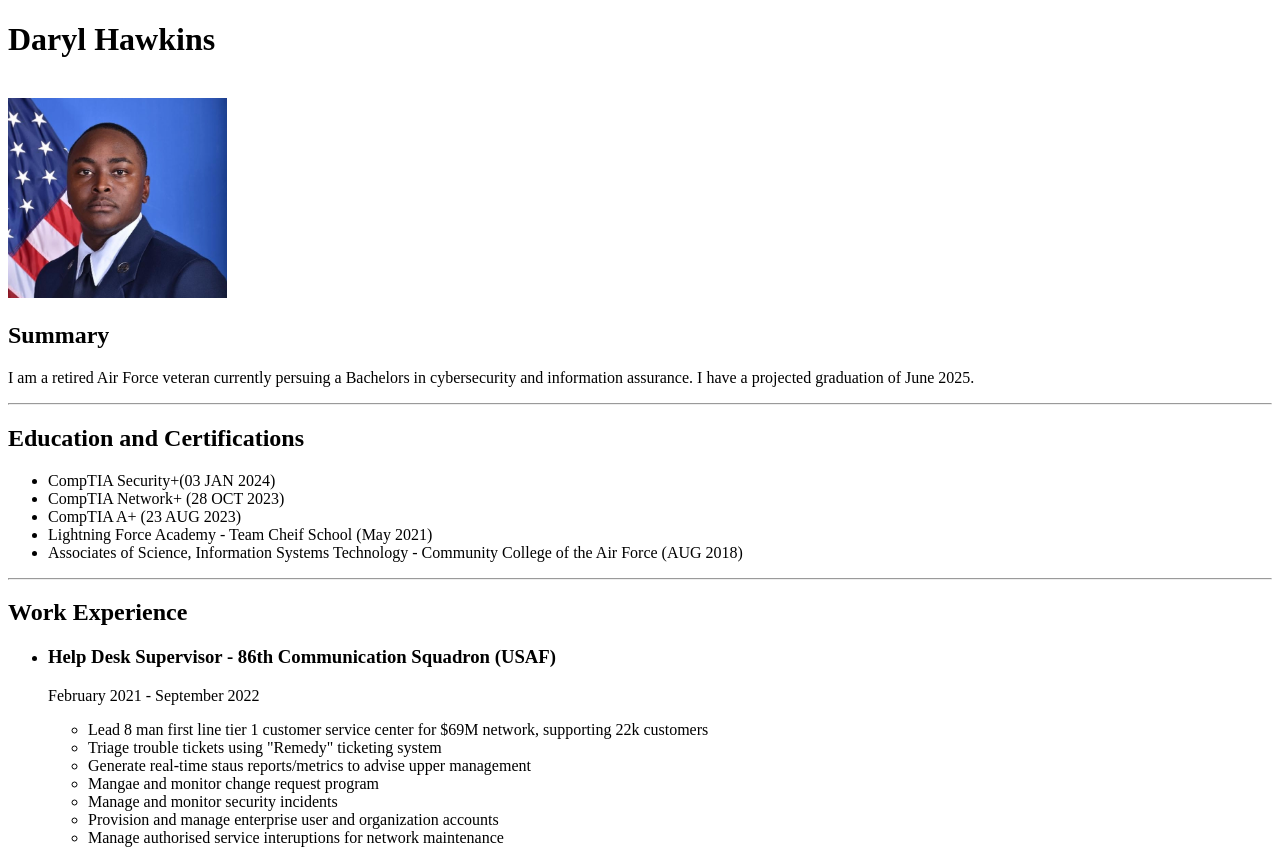
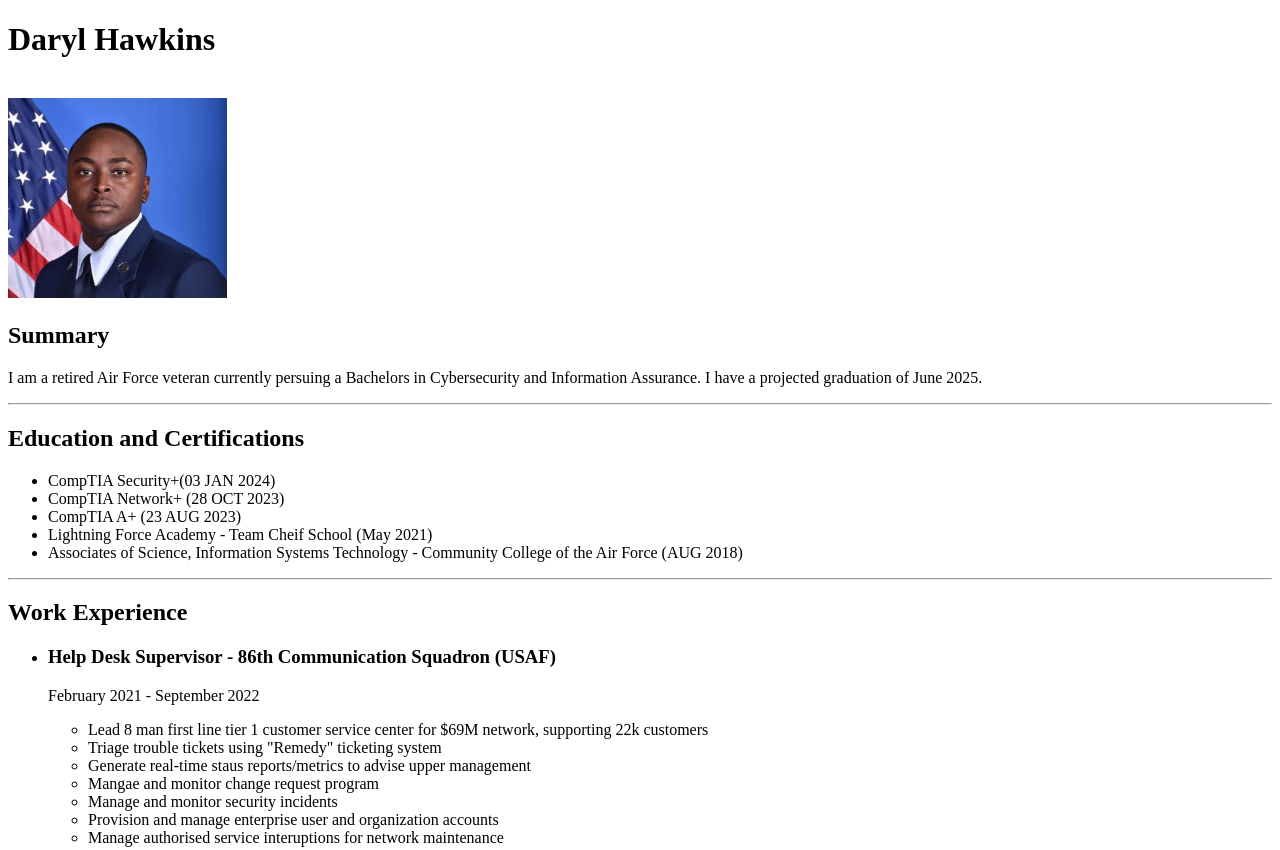
Before and after one commit to Hawk318/Resume-Project, a plain HTML site: page index.html in a window 1280 px wide. Shown: the top 850 px of the page. Drawn offline with Linux system fonts and the light colour scheme.

Commit message:
Update index.html

```diff
--- a/index.html
+++ b/index.html
@@ -9,7 +9,7 @@
 <h1>Daryl Hawkins</h1><br/>
 <img height="200" src="./Assets/IMG_5360.jpg"/>
 <h2>Summary</h2>
-<p>I am a retired Air Force veteran currently persuing a Bachelors in cybersecurity and information assurance. I have a projected graduation of June 2025.</p>
+<p>I am a retired Air Force veteran currently persuing a Bachelors in Cybersecurity and Information Assurance. I have a projected graduation of June 2025.</p>
 <hr/>
 <h2>Education and Certifications</h2>
 <ul>
```
